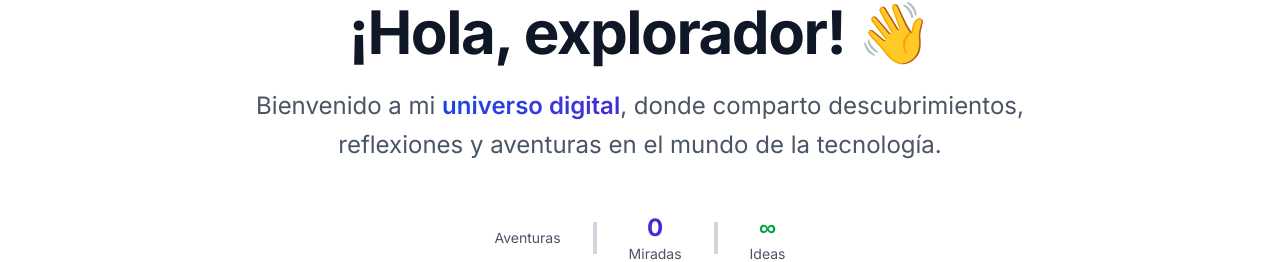
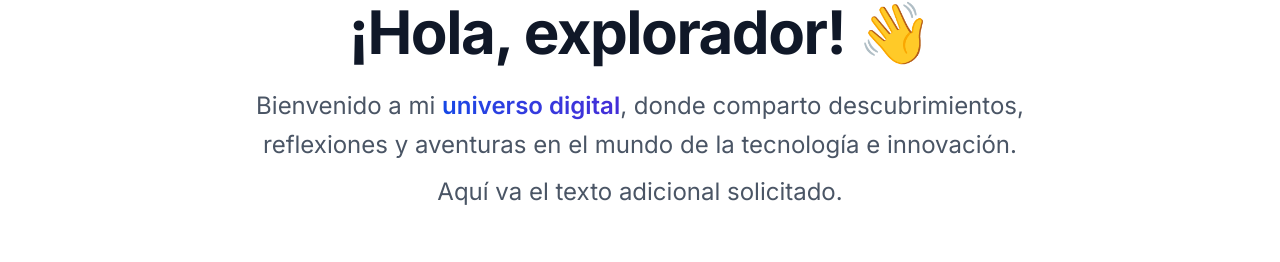
Before and after one commit to Chrissalvo1985/blog-ai-automatizado, a Next.js app: page / in a window 1280 px wide. Shown: the part 254-516 px from the top of the page. Built offline with nearby package versions, Linux system fonts and the light colour scheme; no server answers; the database is empty.

Commit message:
Update hero: agrega texto después de tecnología e innovación

```diff
--- a/src/app/page.tsx
+++ b/src/app/page.tsx
@@ -63,7 +63,8 @@ export default async function HomePage() {
 
                 <p className="text-xl lg:text-2xl text-gray-600 dark:text-gray-300 leading-relaxed max-w-3xl mx-auto">
                   Bienvenido a mi <span className="text-transparent bg-clip-text bg-gradient-to-r from-blue-700 to-indigo-700 font-semibold">universo digital</span>,
-                  donde comparto descubrimientos, reflexiones y aventuras en el mundo de la tecnología.
+                  donde comparto descubrimientos, reflexiones y aventuras en el mundo de la tecnología e innovación.
+                  <span className="block mt-2">Aquí va el texto adicional solicitado.</span>
                 </p>
               </div>
 
```
